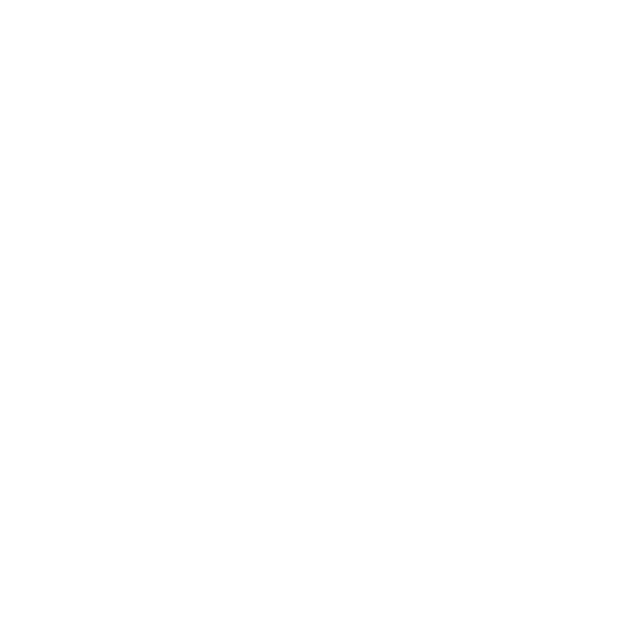
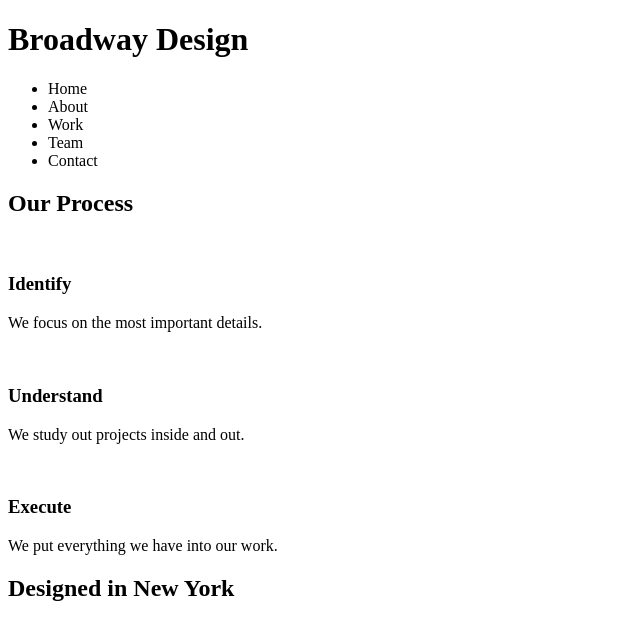
Before and after one commit to ninexix/broadway, a plain HTML site: page index.html in a window 1280 px wide. Shown: the whole page, without its empty margins (0-640 px from the left). Drawn offline with Linux system fonts and the light colour scheme.

Commit message:
first update

```diff
--- a/index.html
+++ b/index.html
@@ -2,9 +2,33 @@
 <html>
   <head>
     <meta charset="utf-8">
-    <title>Broadway</title>
+    <title>Broadway Design</title>
   </head>
   <body>
+    <div class="imagebg" id="header">
+      <h1>Broadway Design</h1>
+      <nav>
+        <ul>
+          <li>Home</li>
+          <li>About</li>
+          <li>Work</li>
+          <li>Team</li>
+          <li>Contact</li>
+        </ul>
+      </nav>
+    </div>
+    <h2>Our Process</h2>
+    <img src="" alt="" />
+    <h3>Identify</h3>
+    <p>We focus on the most important details.</p>
+    <img src="" alt="">
+    <h3>Understand</h3>
+    <p>We study out projects inside and out.</p>
+    <img src="" alt="">
+    <h3>Execute</h3>
+    <p>We put everything we have into our work.</p>
+
+    <h2 class="imagebg">Designed in New York</h2>
 
   </body>
 </html>
```
Also changed, not shown: resources/images/the-flatiron-building.png (added).
